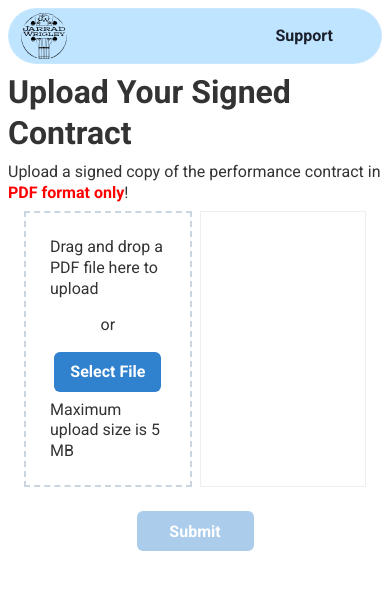
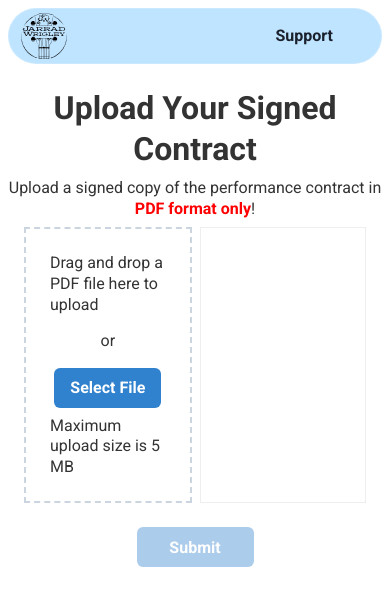
Before and after one commit to DimTony/jarradwrigley-confirmation, a React (Vite) app: page / in a window 390 px wide. Shown: the top 606 px of the page. Built offline with nearby package versions, Linux system fonts and the light colour scheme.

Commit message:
chore: mobile

```diff
--- a/src/components/ContractForm.jsx
+++ b/src/components/ContractForm.jsx
@@ -47,11 +47,11 @@ const ContractForm = ({ setCurrentBottom, onFileUpload, pdfData }) => {
 
   return (
     <VStack w="100%" h="85dvh">
-      <VStack>
-        <Text fontSize="2rem" fontWeight="600">
+      <VStack pt={{ base: "1rem" }}>
+        <Text textAlign="center" fontSize="2rem" fontWeight="600">
           Upload Your Signed Contract
         </Text>
-        <Text>
+        <Text textAlign="center">
           Upload a signed copy of the performance contract in{" "}
           <span style={{ color: "red", fontWeight: "600" }}>
             PDF format only
--- a/src/components/SuccessfulPage.jsx
+++ b/src/components/SuccessfulPage.jsx
@@ -7,7 +7,11 @@ const SuccessfulPage = () => {
     <>
       <VStack w="100%" pt="3rem">
         <FaCheckCircle size="10rem" color="green" />
-        <Text color="#888" fontSize={{ md: "4vw", base: "10vw" }}>
+        <Text
+          textAlign="center"
+          color="#888"
+          fontSize={{ md: "4vw", base: "10vw" }}
+        >
           Submisson successful!
         </Text>
         <Text
```
